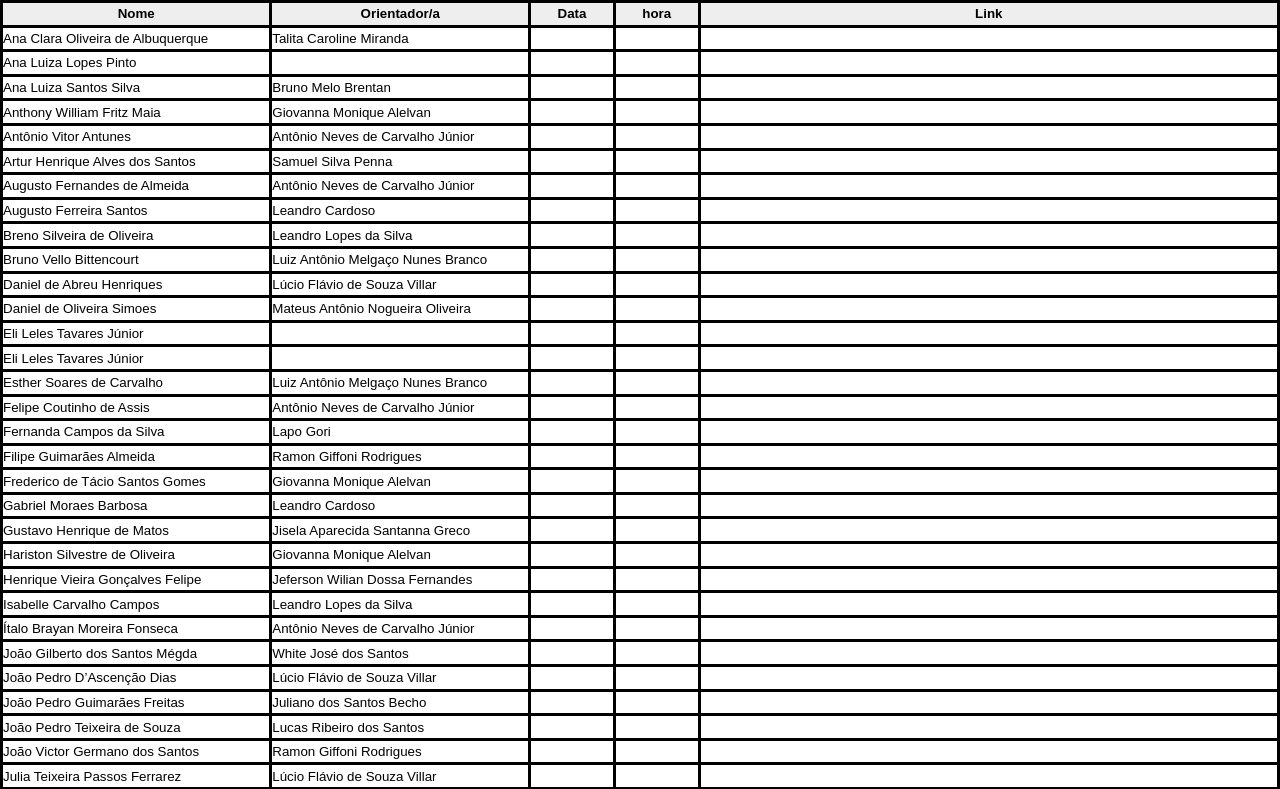
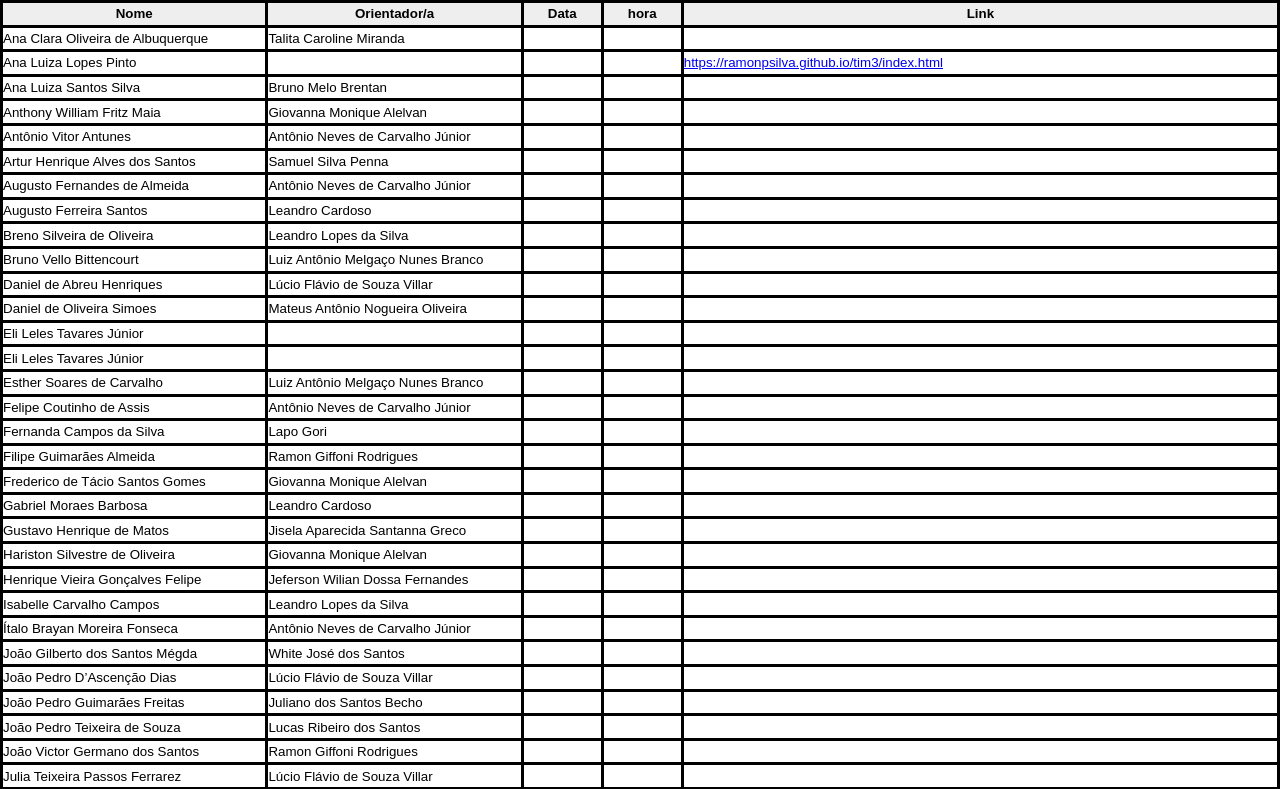
Before and after one commit to ramonpsilva/tim3, a plain HTML site: page index.html in a window 1280 px wide. Shown: the top 789 px of the page. Drawn offline with Linux system fonts and the light colour scheme.

Commit message:
Add files via upload

```diff
--- a/index.html
+++ b/index.html
@@ -13,7 +13,7 @@
 
 <meta name="DCTERMS.issued" content="2025-10-27T21:24:14.544506712" scheme="DCTERMS.W3CDTF"/>
 
-<meta name="DCTERMS.modified" content="2025-10-27T21:45:08.990156646" scheme="DCTERMS.W3CDTF"/>
+<meta name="DCTERMS.modified" content="2025-10-27T21:52:29.939797344" scheme="DCTERMS.W3CDTF"/>
 
 
 <meta name="xsl:vendor" content="libxslt"/>
@@ -35,7 +35,7 @@
     .table-ta1{ writing-mode:horizontal-tb; direction:ltr; }
     .cell-ce1{ font-size:10pt; font-family:'Liberation Sans'; }
     .cell-ce2{ font-size:10pt; font-family:'Liberation Sans'; background-color:#eeeeee; border-top-width:NaNcm; border-top-style:solid; border-top-color:#000000; border-left-width:NaNcm; border-left-style:solid; border-left-color:#000000; border-bottom-width:NaNcm; border-bottom-style:solid; border-bottom-color:#000000; border-right-width:NaNcm; border-right-style:solid; border-right-color:#000000; vertical-align:middle; text-align:center ! important; margin-left:0cm; font-weight:bold; }
-    .cell-ce3{ font-size:10pt; font-family:'Liberation Sans'; border-top-width:NaNcm; border-top-style:solid; border-top-color:#000000; border-left-width:NaNcm; border-left-style:solid; border-left-color:#000000; border-bottom-width:NaNcm; border-bottom-style:solid; border-bottom-color:#000000; border-right-width:NaNcm; border-right-style:solid; border-right-color:#000000; vertical-align:middle; }
+    .cell-ce3{ font-size:10pt; font-family:'Liberation Sans'; border-top-width:NaNcm; border-top-style:solid; border-top-color:#000000; border-left-width:NaNcm; border-left-style:solid; border-left-color:#000000; border-bottom-width:NaNcm; border-bottom-style:solid; border-bottom-color:#000000; border-right-width:NaNcm; border-right-style:solid; border-right-color:#000000; vertical-align:middle; text-align:left ! important; margin-left:0.106cm; }
     .cell-ce4{ font-size:10pt; font-family:'Liberation Sans'; border-top-width:NaNcm; border-top-style:solid; border-top-color:#000000; border-left-width:NaNcm; border-left-style:solid; border-left-color:#000000; border-bottom-width:NaNcm; border-bottom-style:solid; border-bottom-color:#000000; border-right-width:NaNcm; border-right-style:solid; border-right-color:#000000; vertical-align:middle; text-align:center ! important; margin-left:0cm; }
     .cell-ce5{ font-size:10pt; font-family:'Liberation Sans'; border-top-width:NaNcm; border-top-style:solid; border-top-color:#000000; border-left-width:NaNcm; border-left-style:solid; border-left-color:#000000; border-bottom-width:NaNcm; border-bottom-style:solid; border-bottom-color:#000000; border-right-width:NaNcm; border-right-style:solid; border-right-color:#000000; vertical-align:middle; text-align:center ! important; margin-left:0cm; }
     .col-co1{ width:6.429cm; }
@@ -67,7 +67,9 @@
 <p>Talita Caroline Miranda</p>
 </td><td style="text-align:left;width:2.258cm; " class="cell-ce4"><p> </p></td><td style="text-align:left;width:2.258cm; " class="cell-ce5"><p> </p></td><td style="text-align:left;width:16.655cm; " class="cell-ce3"><p> </p></td></tr><tr class="row-ro1"><td style="text-align:left;width:6.429cm; " class="cell-ce3">
 <p>Ana Luiza Lopes Pinto</p>
-</td><td style="text-align:left;width:6.167cm; " class="cell-ce3"><p> </p></td><td style="text-align:left;width:2.258cm; " class="cell-ce4"><p> </p></td><td style="text-align:left;width:2.258cm; " class="cell-ce5"><p> </p></td><td style="text-align:left;width:16.655cm; " class="cell-ce3"><p> </p></td></tr><tr class="row-ro1"><td style="text-align:left;width:6.429cm; " class="cell-ce3">
+</td><td style="text-align:left;width:6.167cm; " class="cell-ce3"><p> </p></td><td style="text-align:left;width:2.258cm; " class="cell-ce4"><p> </p></td><td style="text-align:left;width:2.258cm; " class="cell-ce5"><p> </p></td><td style="text-align:left;width:16.655cm; " class="cell-ce3">
+<p><a href="https://ramonpsilva.github.io/tim3/index.html">https://ramonpsilva.github.io/tim3/index.html</a></p>
+</td></tr><tr class="row-ro1"><td style="text-align:left;width:6.429cm; " class="cell-ce3">
 <p>Ana Luiza Santos Silva</p>
 </td><td style="text-align:left;width:6.167cm; " class="cell-ce3">
 <p>Bruno Melo Brentan</p>
```
